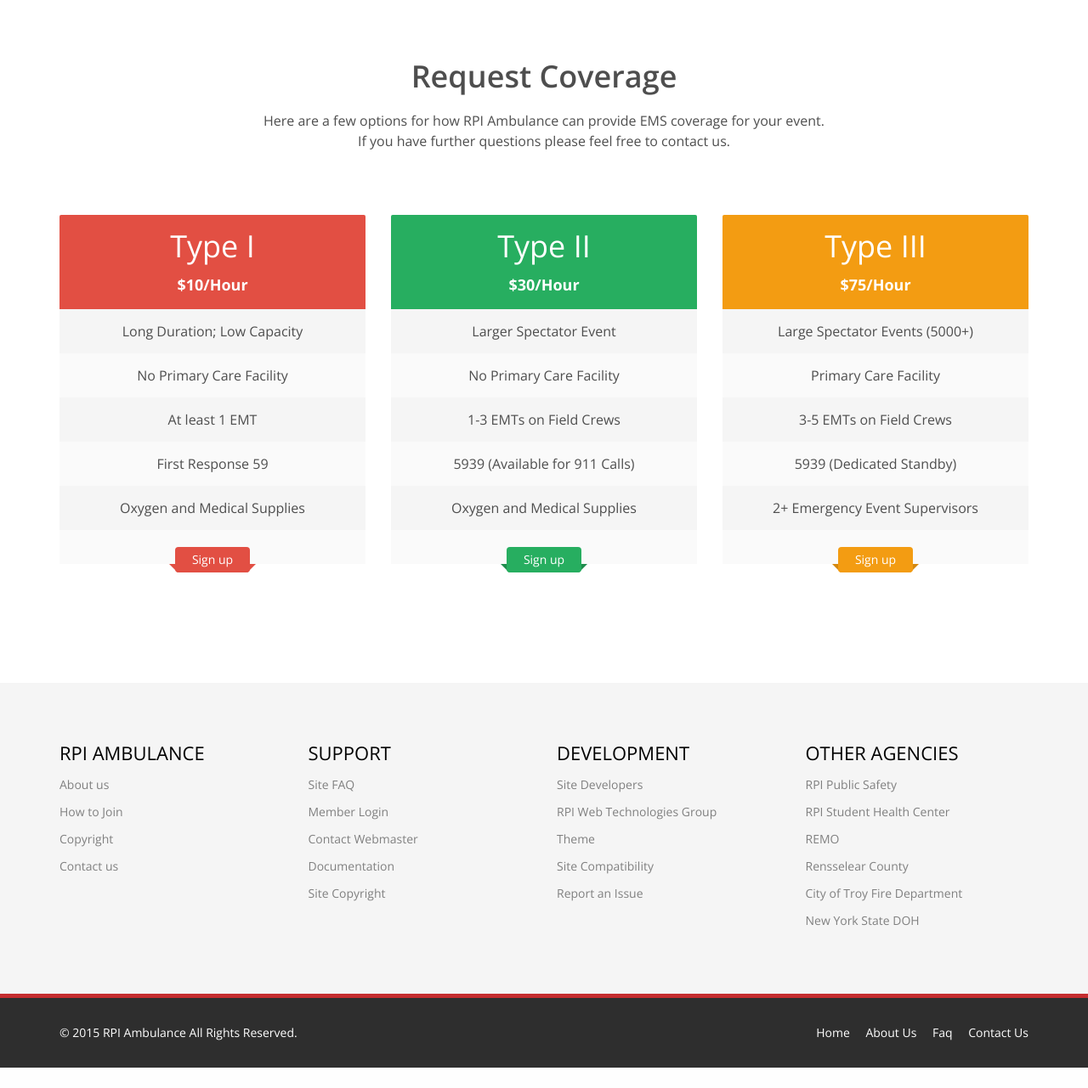
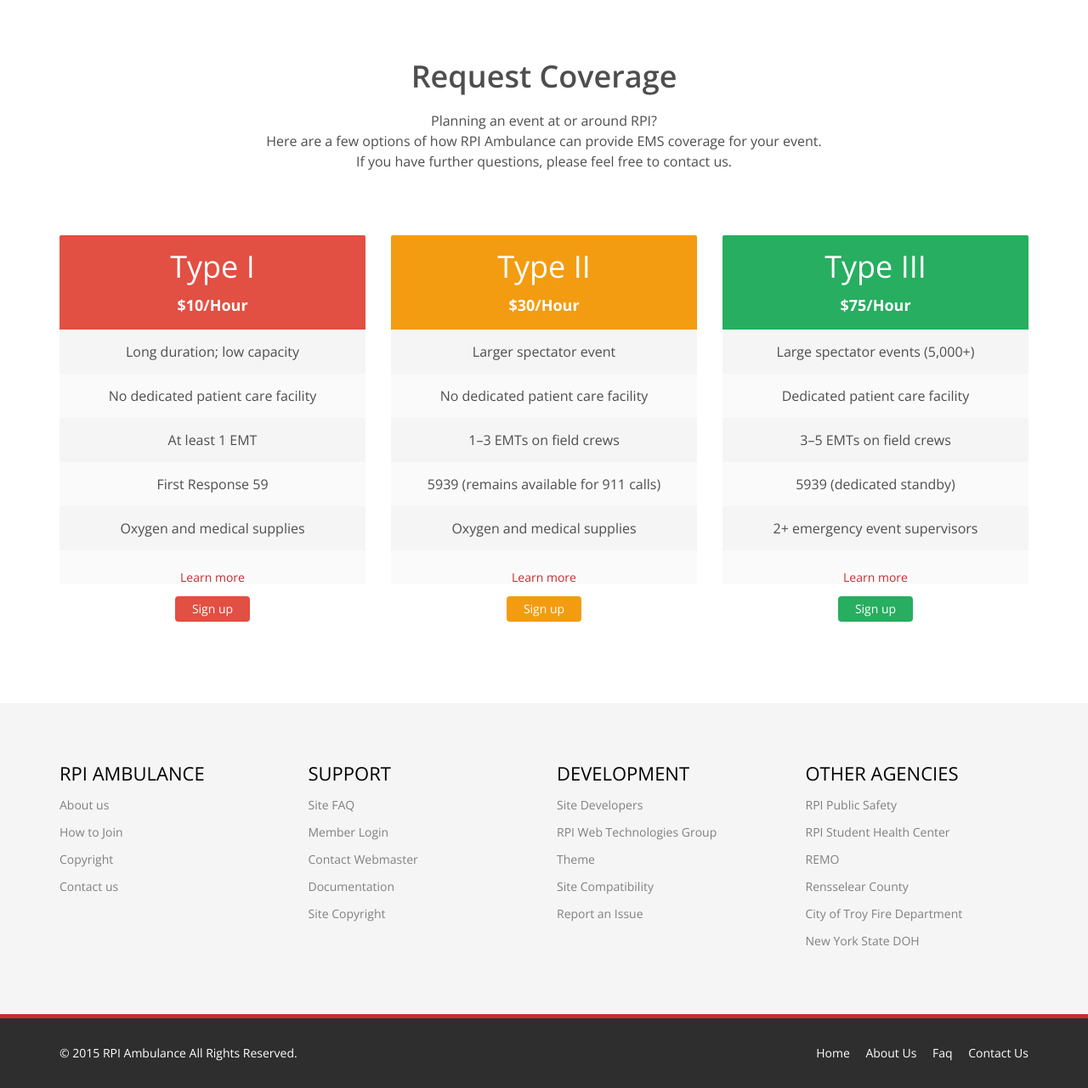
Before and after one commit to rpiambulance/website, a PHP site: page /coverage.html in a window 1280 px wide. Shown: the part 138-1419 px from the top of the page at 85% size. Before the commit the page ends 1395 px from the top, so only its background shows below. Run offline with PHP 8.4, Linux system fonts and the light colour scheme; some libraries are stand-ins or nearby versions.

Commit message:
work on coverage page. grammar, copy, and styling

```diff
--- a/public/coverage.html
+++ b/public/coverage.html
@@ -130,10 +130,9 @@
 <section class="pricing-page">
     <div class="container">
         <div class="center">
-            <h2>Request Coverage</h2>
+            <h2>Request Coverage</h2> <!-- add links to FR-59, 5939, etc. -->
 
-            <p class="lead">Here are a few options for how RPI Ambulance can provide EMS coverage for your
-            event. <br> If you have further questions please feel free to contact us.</p>
+            <p class="lead">Planning an event at or around RPI?<br>Here are a few options of how RPI Ambulance can provide EMS coverage for your event.<br>If you have further questions, please feel free to contact us.</p> <!-- link -->
         </div>
         <div class="pricing-area text-center">
             <div class="row">
@@ -143,13 +142,14 @@
                             <h1>Type I</h1>
                             <span>$10/Hour</span>
                         </li>
-                        <li>Long Duration; Low Capacity</li>
-                        <li>No Primary Care Facility</li>
+                        <li>Long duration; low capacity</li>
+                        <li>No dedicated patient care facility</li>
                         <li>At least 1 EMT</li>
                         <li>First Response 59</li>
-                        <li>Oxygen and Medical Supplies</li>
+                        <li>Oxygen and medical supplies</li>
                         <li class="plan-action">
-                            <a href="" class="btn btn-primary">Sign up</a>
+                           <a href="" class="btn learn-more">Learn more</a><br>
+                           <a href="" class="btn btn-primary">Sign up</a>
                         </li>
                     </ul>
                 </div>
@@ -160,12 +160,13 @@
                             <h1>Type II</h1>
                             <span>$30/Hour</span>
                         </li>
-                        <li>Larger Spectator Event</li>
-                        <li>No Primary Care Facility</li>
-                        <li>1-3 EMTs on Field Crews</li>
-                        <li>5939 (Available for 911 Calls)</li>
-                        <li>Oxygen and Medical Supplies</li>
+                        <li>Larger spectator event</li>
+                        <li>No dedicated patient care facility</li>
+                        <li>1&ndash;3 EMTs on field crews</li>
+                        <li>5939 (remains available for 911 calls)</li>
+                        <li>Oxygen and medical supplies</li>
                         <li class="plan-action">
+                           <a href="" class="btn learn-more">Learn more</a><br>
                             <a href="" class="btn btn-primary">Sign up</a>
                         </li>
                     </ul>
@@ -177,12 +178,13 @@
                             <h1>Type III</h1>
                             <span>$75/Hour</span>
                         </li>
-                        <li>Large Spectator Events (5000+)</li>
-                        <li>Primary Care Facility</li>
-                        <li>3-5 EMTs on Field Crews</li>
-                        <li>5939 (Dedicated Standby)</li>
-                        <li>2+ Emergency Event Supervisors</li>
+                        <li>Large spectator events (5,000+)</li>
+                        <li>Dedicated patient care facility</li>
+                        <li>3&ndash;5 EMTs on field crews</li>
+                        <li>5939 (dedicated standby)</li>
+                        <li>2+ emergency event supervisors</li>
                         <li class="plan-action">
+                           <a href="" class="btn learn-more">Learn more</a><br>
                             <a href="" class="btn btn-primary">Sign up</a>
                         </li>
                     </ul>
--- a/public/css/main.css
+++ b/public/css/main.css
@@ -1743,12 +1743,12 @@
 
 .pricing-area .heading-two,
 .pricing-area .price-two .plan-action .btn-primary {
-    background:#27AE60;
+    background:#f39c12;
 }
 
 .pricing-area .heading-three,
 .pricing-area .price-three .plan-action .btn-primary {
-    background: #f39c12;
+    background: #27AE60;
 }
 
 .pricing-area .heading-four,
@@ -1838,7 +1838,8 @@
     margin-top: 5px;
 }
 
-.pricing-area .plan-action .btn-primary:before {
+/*remove shadows on buttons*/
+/*.pricing-area .plan-action .btn-primary:before {
     border-color: #E24F43 transparent transparent;
     border-radius: 5px 0 0 0;
     border-style: solid;
@@ -1874,7 +1875,7 @@
 .pricing-area .price-three .plan-action .btn-primary:before,
 .pricing-area .price-three .plan-action .btn-primary:after {
     border-color: #d4880f transparent transparent;
-}
+}*/
 
 .pricing-area .price-four .plan-action .btn-primary:before,
 .pricing-area .price-four .plan-action .btn-primary:after,
```
